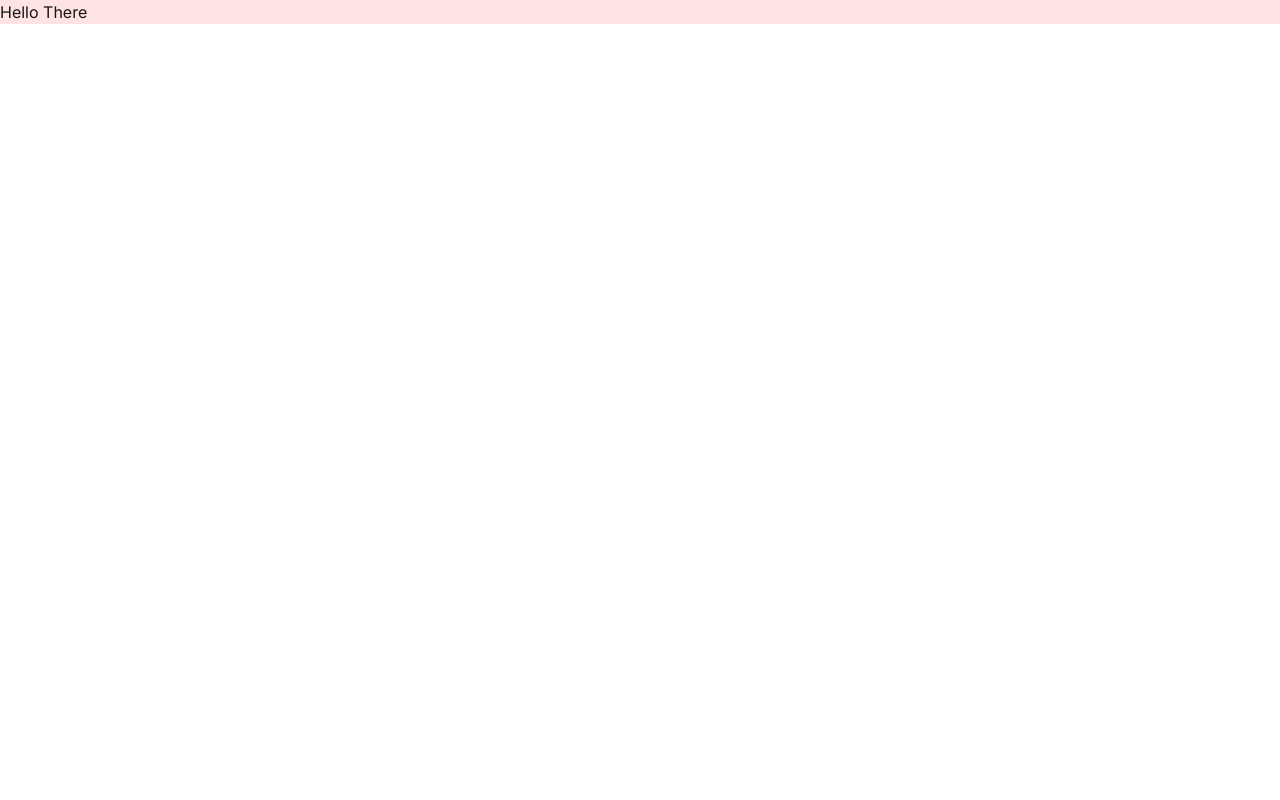
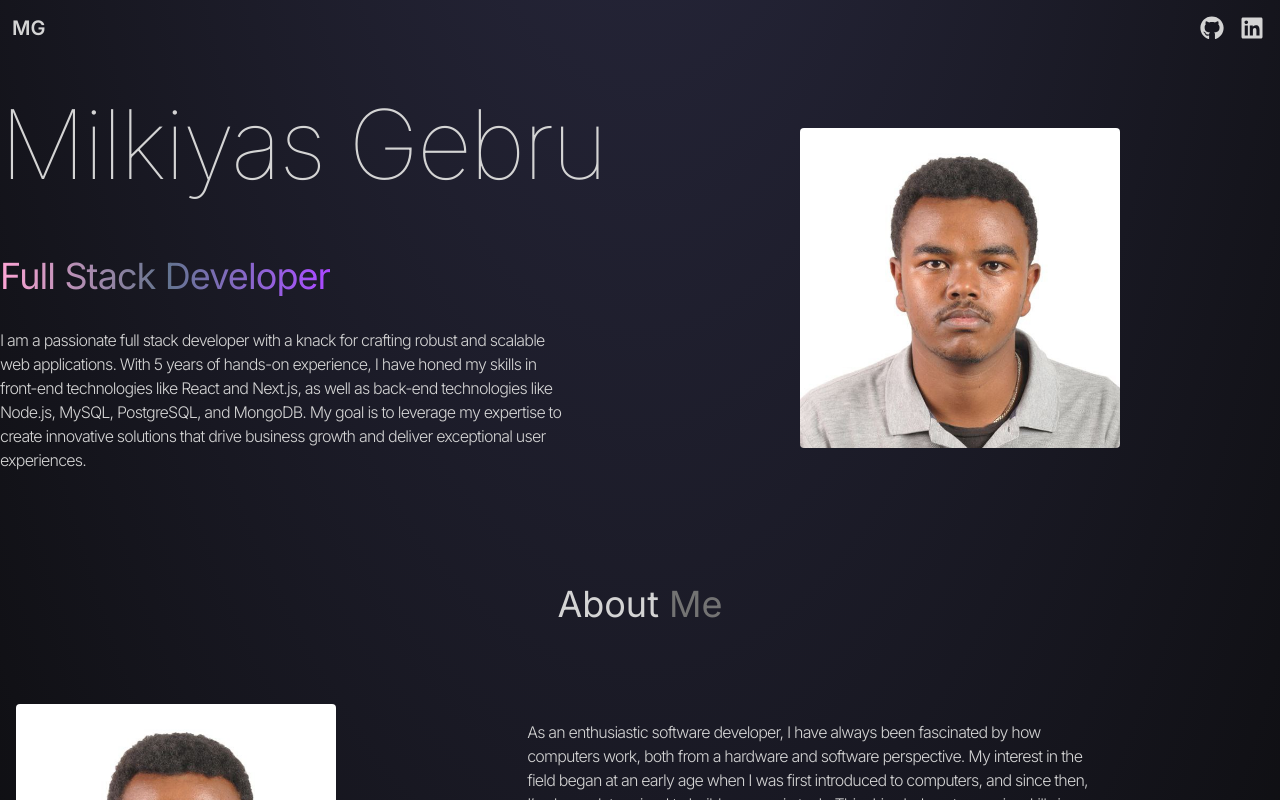
Before and after one commit to MilkiyasGebru/milkiyas-portfolio, a Next.js app: page / in a window 1280 px wide. Shown: the top 800 px of the page. Built offline with nearby package versions, Linux system fonts and the light colour scheme.

Commit message:
Finished Inital Version

```diff
--- a/app/layout.js
+++ b/app/layout.js
@@ -18,9 +18,9 @@ export const metadata = {
 
 export default function RootLayout({ children }) {
   return (
-    <html lang="en">
+    <html lang="en ">
       <body
-        className={`${geistSans.variable} ${geistMono.variable} antialiased`}
+        className={`${geistSans.variable} ${geistMono.variable} antialiased bg-neutral-950 bg-[radial-gradient(ellipse_80%_80%_at_50%_-20%,rgba(120,119,198,0.3),rgba(255,255,255,0))] min-h-screen`}
       >
         {children}
       </body>
--- a/app/page.js
+++ b/app/page.js
@@ -1,9 +1,23 @@
-import Image from "next/image";
-
+import Navbar from "@/components/navbar";
+import Hero from "@/components/Hero";
+import About from "@/components/About";
+import Technologies from "@/components/Technologies";
+import Experience from "@/components/Experience";
+import Project from "@/components/Project";
+import Contact from "@/components/Contact";
 export default function Home() {
   return (
-      <div className="bg-red-100">
-        Hello There
+      <div className="text-neutral-300 selection:bg-cyan-300 selection:text-cyan-900 w-full ">
+          <div className="custom-container mx-auto ">
+              <Navbar/>
+              <Hero />
+              <About />
+              <Technologies />
+              <Experience />
+              <Project />
+              <Contact />
+          </div>
+
       </div>
   );
 }
```
